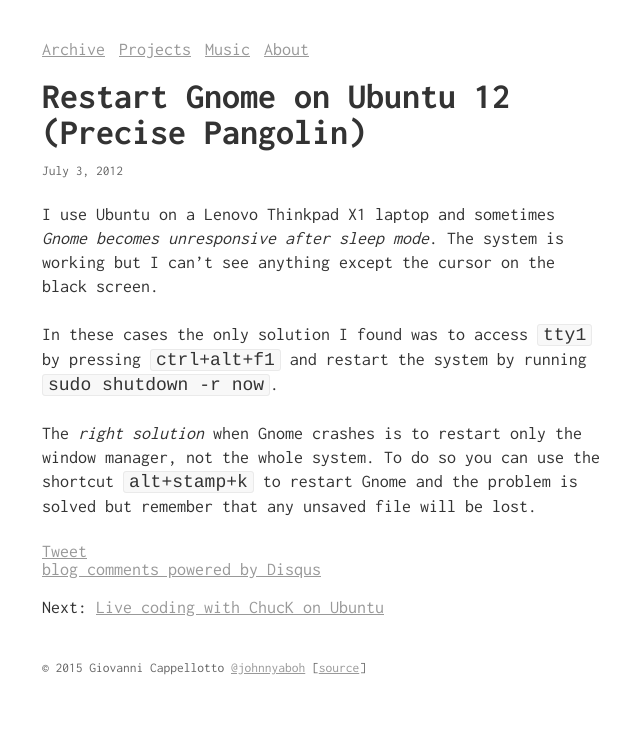
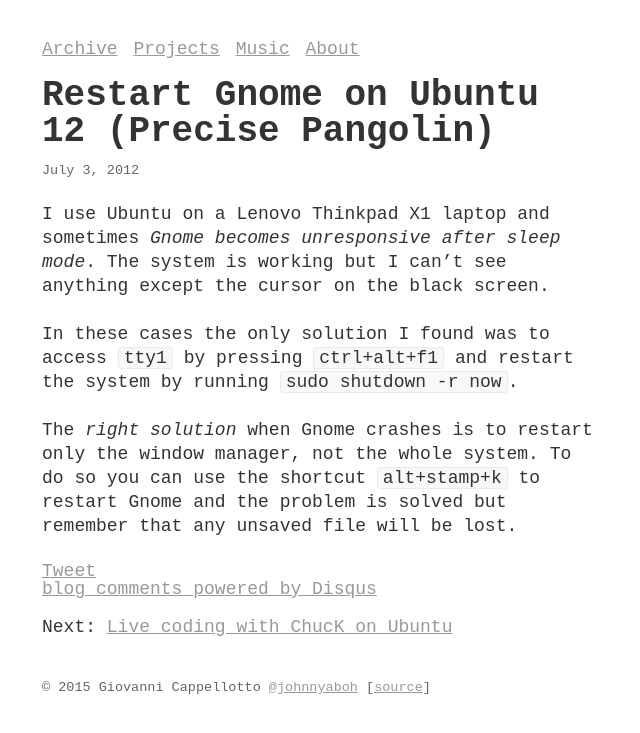
Before and after one commit to curlybracketshq/giovanni.curlybrackets.it, a Jekyll site: the page built from _posts/2012-07-03-restart-gnome-on-ubuntu-12-precise-pangolin.markdown, in a window 1280 px wide. Shown: the top 733 px of the page, without its empty margins (318-958 px from the left). Built offline with Jekyll 4.4.1, drawn with Linux system fonts in a browser that asks for light colours; comment, search, counter and statistics services are not loaded.

Commit message:
Remove Google font
Monospace is the new black.

```diff
--- a/_layouts/default.html
+++ b/_layouts/default.html
@@ -5,7 +5,6 @@
   <meta charset="utf-8" />
   <title>{{ page.title }}</title>
   <meta name="description" content="{{ page.description }}">
-  <link rel="stylesheet" type="text/css" href="//fonts.googleapis.com/css?family=Inconsolata:400,700" />
   <link rel="stylesheet" type="text/css" href="{{ site.url }}/stylesheets/reset.css" />
   <link rel="stylesheet" type="text/css" href="{{ site.url }}/stylesheets/syntax.css" />
   <link rel="stylesheet" type="text/css" href="{{ site.url }}/stylesheets/style.css" />
--- a/stylesheets/style.css
+++ b/stylesheets/style.css
@@ -5,7 +5,7 @@
 }
 
 body {
-  font-family: Inconsolata, monospace;
+  font-family: monospace;
   color: #333333;
   font-size: 18px;
 }
@@ -94,7 +94,7 @@
 }
 
 code {
-  font-family: Courier, monospace;
+  font-family: monospace;
   padding: 0 5px;
   white-space: nowrap;
   border: 1px solid #EAEAEA;
```
